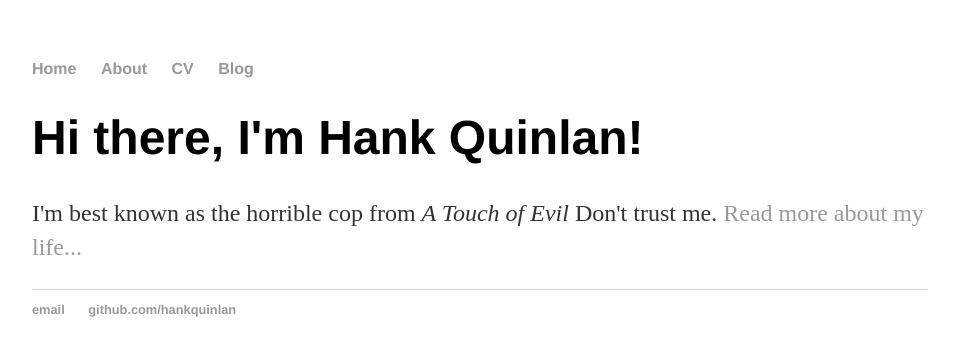
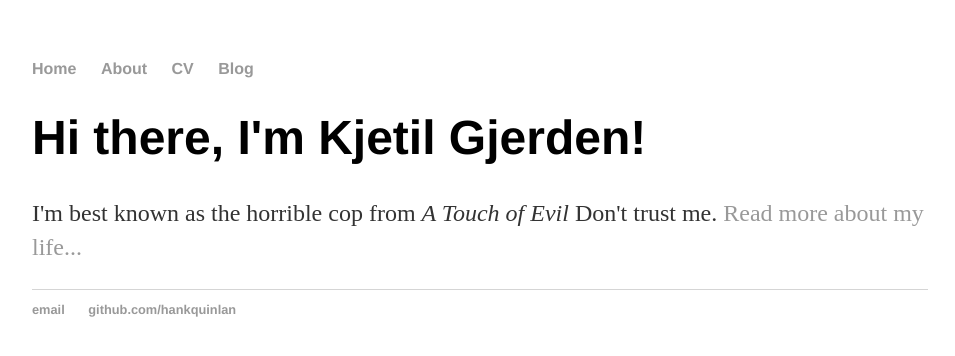
Before and after one commit to KjetilGjerden/KjetilGjerden.github.io, a Jekyll site: the page built from index.html, in a window 1280 px wide. Shown: the top 356 px of the page, without its empty margins (160-1115 px from the left). Built offline with Jekyll 4.4.1, drawn with Linux system fonts in a browser that asks for light colours.

Commit message:
Update index.html

```diff
--- a/index.html
+++ b/index.html
@@ -1,8 +1,9 @@
 ---
 layout: default
-title: Hank Quinlan, Horrible Cop
+title: Kjetil Gjerden, Cybernetics student
 ---
 <div class="blurb">
-	<h1>Hi there, I'm Hank Quinlan!</h1>
-	<p>I'm best known as the horrible cop from <em>A Touch of Evil</em> Don't trust me. <a href="/about">Read more about my life...</a></p>
+	<h1>Hi there, I'm Kjetil Gjerden!</h1>
+	<p>I'm best known as the horrible cop from <em>A Touch of Evil</em> Don't trust me.
+		<a href="/about">Read more about my life...</a></p>
 </div><!-- /.blurb -->
```
